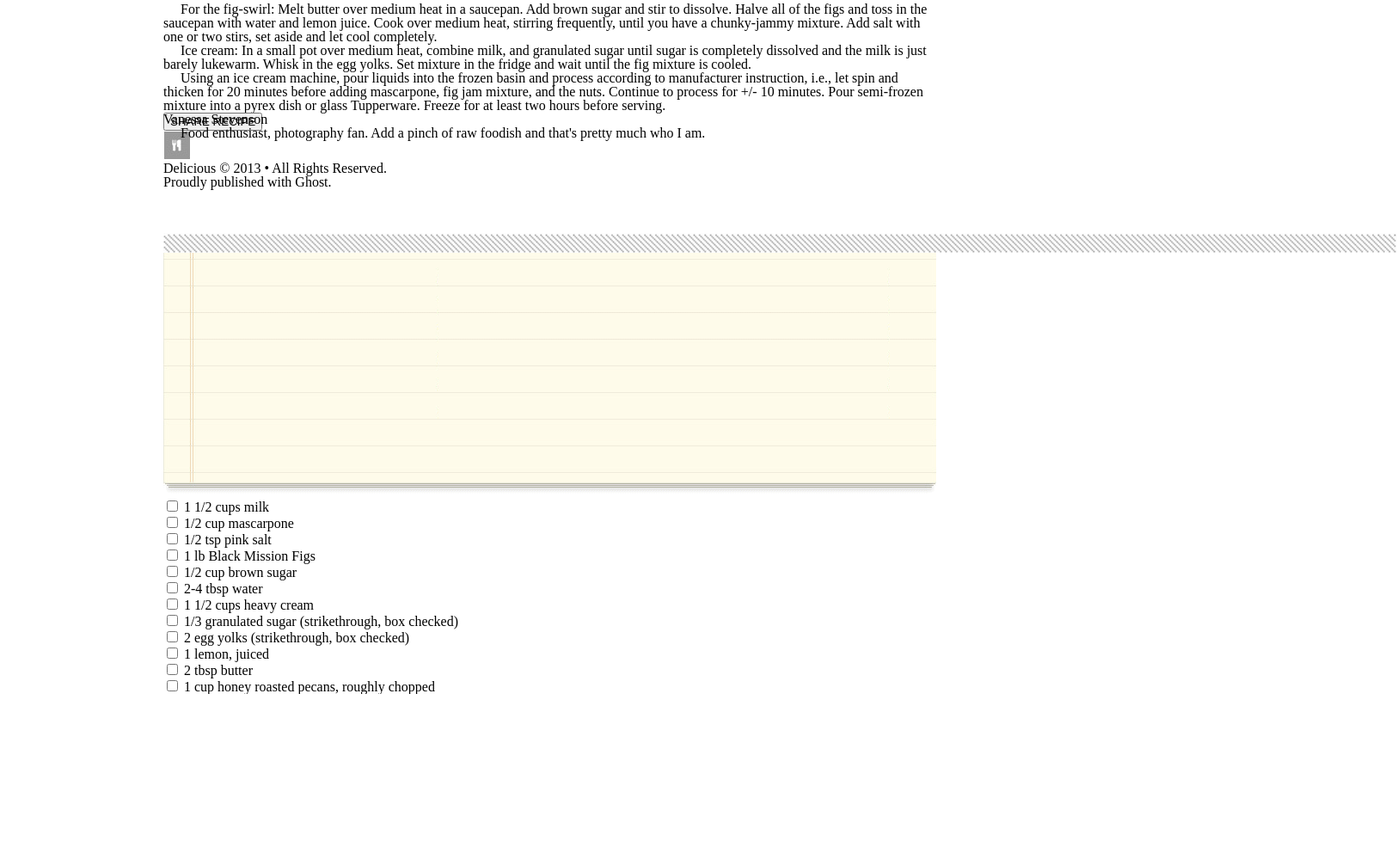
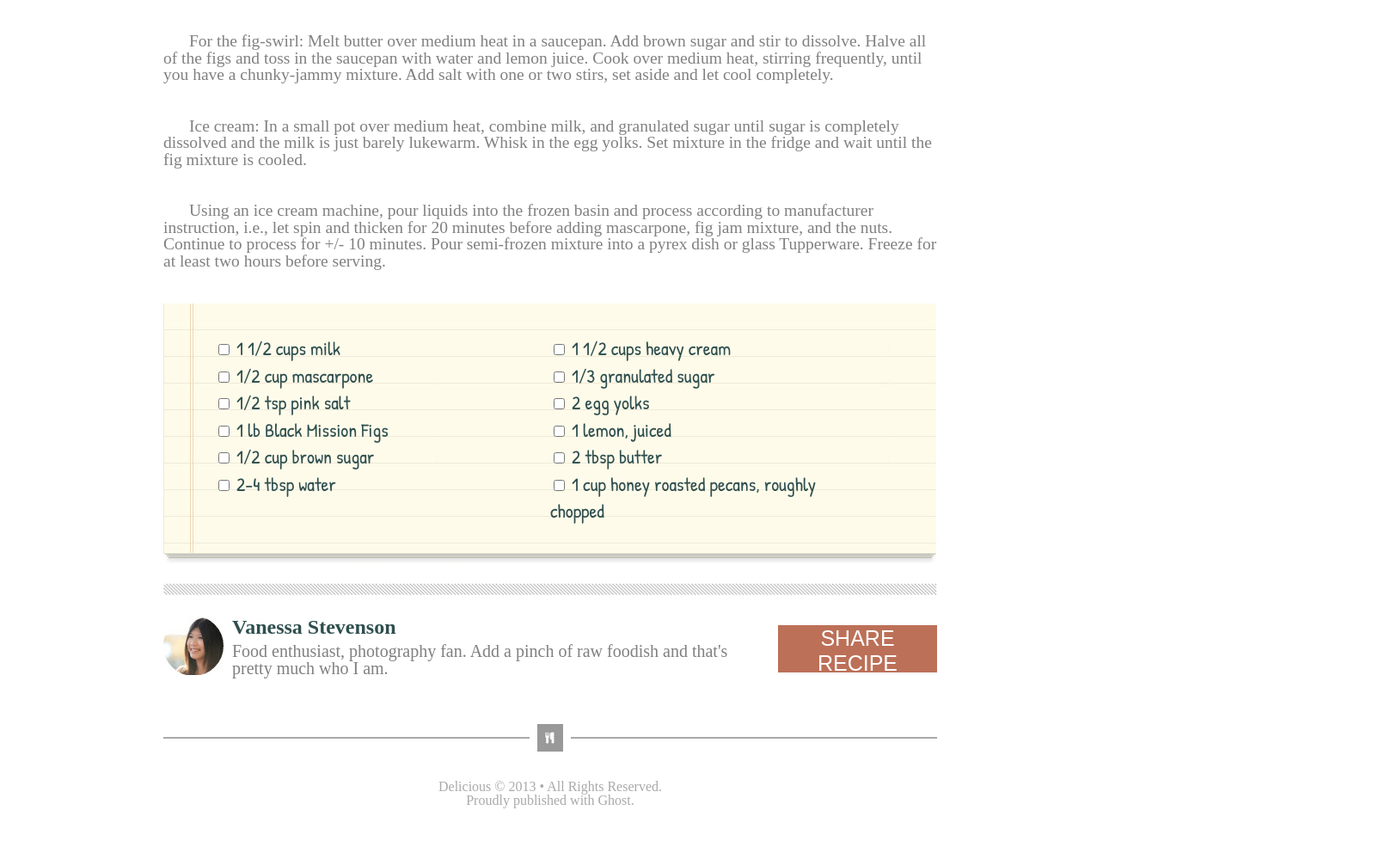
Before and after one commit to daniellogerstedt/chocolatepizza, a plain HTML site: page index.html in a window 1280 px wide. Shown: the part 878-1856 px from the top of the page at 86% size, 1625 px wide, since content can reach past the window. Before the commit the page ends 1685 px from the top, so only its background shows below. Drawn offline with nearby package versions, Linux system fonts and the light colour scheme; a web font is replaced by a local one.

Commit message:
finished page except those damn checkboxes

```diff
--- a/index.html
+++ b/index.html
@@ -39,7 +39,7 @@
         <h3>PRINT</h3>
       </section>
 
-      <img src="images/choco-pizza.png">
+      <img src="images/choco-pizza.png" id="chocopizza">
 
       <p>For the fig-swirl: Melt butter over medium heat in a saucepan. Add brown sugar and stir to dissolve. Halve all of the figs and toss in the saucepan with water and lemon juice. Cook over medium heat, stirring frequently, until you have a chunky-jammy mixture. Add salt with one or two stirs, set aside and let cool completely.</p>
 
@@ -47,7 +47,7 @@
 
       <p>Using an ice cream machine, pour liquids into the frozen basin and process according to manufacturer instruction, i.e., let spin and thicken for 20 minutes before adding mascarpone, fig jam mixture, and the nuts. Continue to process for +/- 10 minutes. Pour semi-frozen mixture into a pyrex dish or glass Tupperware. Freeze for at least two hours before serving.</p>
 
-      <section>
+      <section class="recipecard">
         <img src="images/list-bg.png">
         <div class="column1of2">
           <form class="checkbox" action="index.html" method="post">
@@ -85,11 +85,11 @@
             </fieldset>
             <fieldset>
               <input type="checkbox" name="sugar" value="sugar">
-              <label>1/3 granulated sugar (strikethrough, box checked)</label>
+              <label>1/3 granulated sugar</label>
             </fieldset>
             <fieldset>
               <input type="checkbox" name="egg" value="egg">
-              <label>2 egg yolks (strikethrough, box checked)</label>
+              <label>2 egg yolks</label>
             </fieldset>
             <fieldset>
               <input type="checkbox" name="lemon" value="lemon">
@@ -106,25 +106,25 @@
           </form>
         </div>
       </section>
+      <img src="images/gray_bar_for_chocolate_pizza_header.png" class="graybar2">
 
-      <section>
-        <img src="images/gray_bar_for_chocolate_pizza_header.png">
+      <section id="contact_info">
+
+        <img src="images/van-pic.png">
+        <p id="name">Vanessa Stevenson</p>
+        <p>Food enthusiast, photography fan. Add a pinch of raw foodish and that's pretty much who I am.</p>
+
+        <button type="button" name="button">SHARE RECIPE</button>
+      </section>
+    </main>
+    <footer>
+      <section id="footertop">
+        <p id="topfootleft"></p>
+        <img src="images/small-logo.png">
+        <p id="topfootright"></p>
       </section>
 
-      <section>
-        <img="images/van-pic.png"
-        <h4>Vanessa Stevenson</h4>
-        <p>Food enthusiast, photography fan. Add a pinch of raw foodish and that's pretty much who I am.</p>
-      </section>
-
-      <button type="button" name="button">SHARE RECIPE</button>
-    </main>
-    <footer>
-      <section>
-        <img src="images/small-logo.png">
-      </section>
-
-      <section>
+      <section id="copywrite">
         <p>Delicious © 2013 • All Rights Reserved.</p>
         <p>Proudly published with Ghost.</p>
       </section>
--- a/style.css
+++ b/style.css
@@ -5,10 +5,54 @@ body {
   margin: 0 auto;
 }
 
+footer {
+ margin-bottom: 60px;
+}
+
+#footertop {
+  position: relative;
+}
+
+#footertop img {
+  position: absolute;
+  top: -16px;
+  left: 48.25%;
+}
+
+#topfootleft, #topfootright {
+  position: absolute;
+  top: 0;
+  width: 426px;
+  height: 2px;
+  background: darkgray;
+  position: absolute;
+}
+
+#topfootleft {
+  left: 0;
+}
+
+#topfootright {
+  right: 0
+}
+
+#copywrite {
+  text-align: center;
+  color: darkgrey;
+  padding-top: 50px;
+
+}
+
 .graybar {
   width: 900px;
   position: absolute;
   bottom: 0;
+}
+
+.graybar2 {
+  width: 900px;
+  position: absolute;
+  bottom: 65px;
 }
 
 /*header styles*/
@@ -65,6 +109,8 @@ h1 {
 
 main {
   position: relative;
+  height: 1500px;
+  margin-bottom: 100px;
 }
 
 main section {
@@ -72,15 +118,95 @@ main section {
 }
 
 main p {
-  text-indent: 20px;
+  text-indent: 30px;
+  font-size: 19.5px;
+  margin-bottom: 40px;
+  color: grey;
 }
 
-main img {
+#contact_info {
+  position: absolute;
+  bottom: -40px;
+  width: 900px;
+  height: 80px;
+
+}
+
+#contact_info img {
+  position: absolute;
+}
+
+#contact_info p {
+  position: absolute;
+  left: 80px;
+  bottom: -30px;
+  text-indent: 0;
+  width: 620px;
+  font-size: 20px;
+}
+
+main section #name {
+  top: 0;
+  color: darkslategrey;
+  font-weight: bold;
+  font-size: 24px;
+}
+
+#contact_info button {
+  position: absolute;
+  right: 0;
+  top: 10px;
+  height: 55px;
+  width: 185px;
+  border: none;
+  background: #bc7058;
+  color: white;
+  font-size: 25px;
+  font-family: 'Saira Extra Condensed', sans-serif;
+}
+
+#chocopizza {
   margin-top: 140px;
+  margin-bottom: 35px;
 }
+
+.recipecard {
+  position: relative;
+  width: 900px;
+  height: 300px;
+
+}
+
+.recipecard img {
+  position: absolute;
+  top: 0;
+  left: 0;
+  z-index: 1;
+}
+
+.recipecard div {
+  position: absolute;
+  z-index: 9;
+  width: 350px;
+  top: 37px;
+  line-height: 31.5px;
+  font-size: 22px;
+  font-family: "Patrick Hand", cursive;
+  color: darkslategrey;
+}
+
+.column1of2 {
+  left: 60px;
+
+}
+
+.column2of2 {
+  left: 450px;
+}
+
 .printicon {
   right: -5px;
-  top: -40px;
+  top: 100px;
   width: 50px;
   height: 25px;
 }
```
